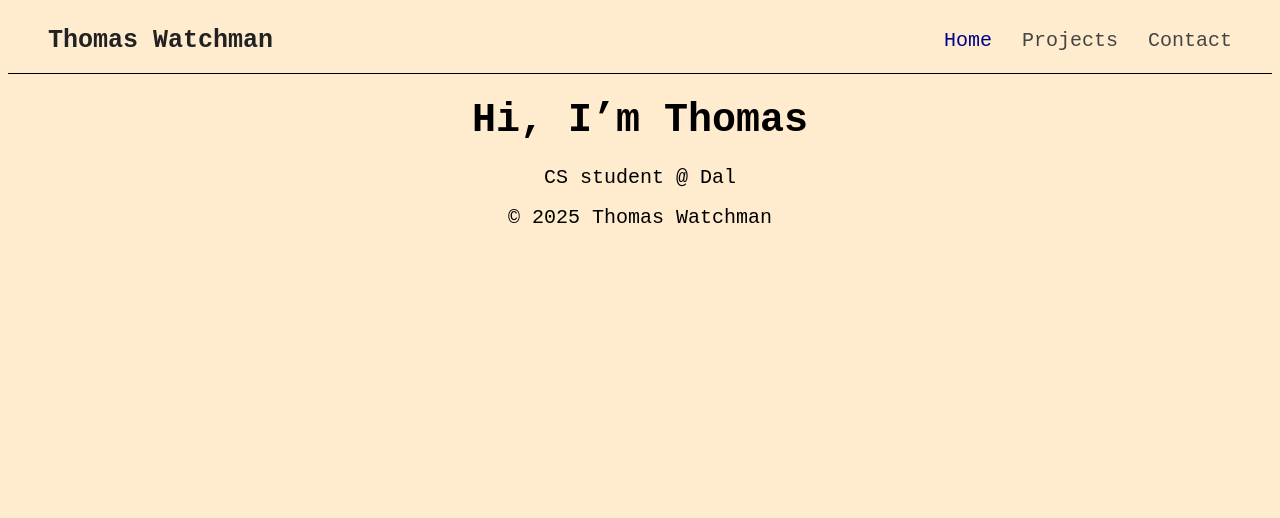
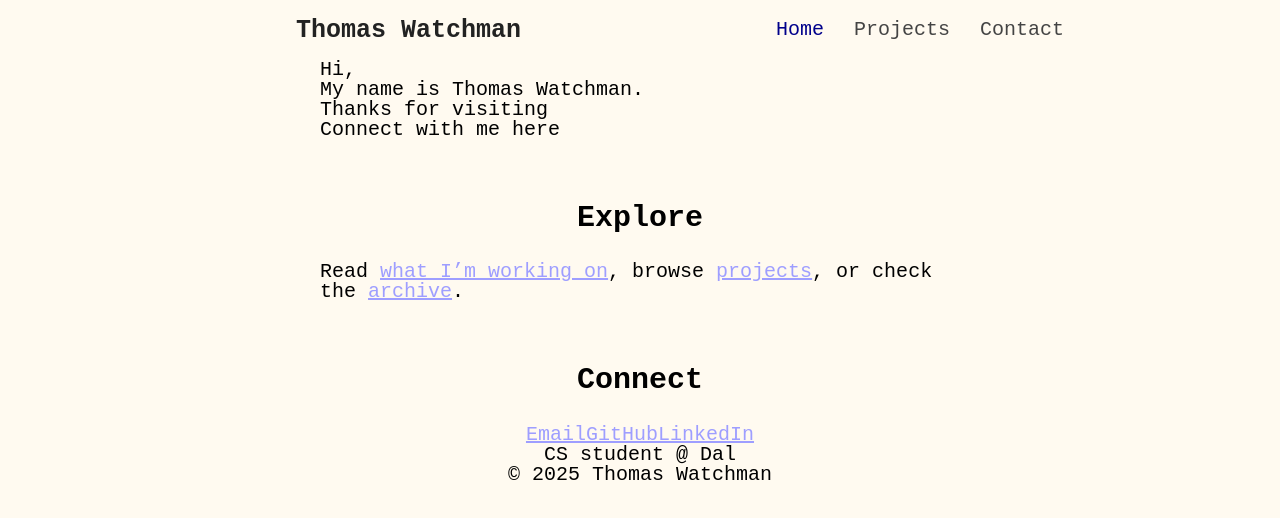
Before and after one commit to thomas12121212/PersonalWebsite, a React (Vite) app: page / in a window 1280 px wide. Shown: the top 518 px of the page. Built offline with nearby package versions, Linux system fonts and the light colour scheme.

Commit message:
some changes

```diff
--- a/src/App.css
+++ b/src/App.css
@@ -3,6 +3,25 @@
 #root {
   margin: 0 auto;
   text-align: center;
+}
+
+.navbar {
+  position: fixed;
+  width: 60%;
+  margin-left: 20%;
+  top: 0;
+  left: 0;
+  height: 20px;
+  display: flex;
+  justify-content: space-between;
+  align-items: center;
+  padding: 1rem 2rem;
+  background-color: floralwhite;
+  z-index: 1000;
+}
+.icon-row {
+  gap: 22px;
+  align-items: center;
 }
 
 .logo {
@@ -32,11 +51,3 @@
     animation: logo-spin infinite 20s linear;
   }
 }
-
-.card {
-  padding: 2em;
-}
-
-.read-the-docs {
-  color: #888;
-}
--- a/src/index.css
+++ b/src/index.css
@@ -5,22 +5,29 @@
   font-size: 20px;
 
   color-scheme: dark;
-  color: black;
-  background-color: blanchedalmond;
+  background-color: floralwhite;
+  color: black;/* hairline rules */
 
 }
+body{
+  margin: 0;
+  padding: 0;
+}
 
-.navbar {
-  display: flex;
-  justify-content: space-between;
-  align-items: center;
-  padding: 1rem 2rem;
-  background-color: blanchedalmond;
-  border-bottom: 1px solid ;
-  position: sticky;
-  top: 0;
-  z-index: 1000;
+h1, h2, h3 {
+  margin-top: 60px;
+  font-weight: 700;
+  line-height: 1.25;
+  text-align: center;
 }
+.paragraph {
+  text-align: left;
+  padding-left: 25%;
+  padding-right: 25%;
+}
+
+
+
 /* Logo (your name, top left) */
 .nav-logo {
   font-weight: 700;
@@ -34,6 +41,7 @@
   display: flex;
   gap: 1.5rem;
 }
+
 
 /* Link styling */
 .nav-links a {
--- a/src/pages/Home.jsx
+++ b/src/pages/Home.jsx
@@ -1,10 +1,32 @@
 export default function Home() {
   return (
-    <>
-      <h1>Hi, I’m Thomas </h1>
-      <p>
-        CS student @ Dal
-      </p>
-    </>
+      <>
+          <h1></h1>
+          <div className="paragraph">
+          <p>Hi,
+              <br></br> My name is Thomas Watchman.
+              <br></br> Thanks for visiting
+              <br></br> Connect with me here
+
+          </p>
+          </div>
+          <h2 className="section-title">Explore</h2>
+          <div className="paragraph">
+          <p>
+              Read <a href="#">what I’m working on</a>, browse <a href="#">projects</a>,
+              or check the <a href="#">archive</a>.
+          </p>
+          </div>
+          <h2 className="section-title">Connect</h2>
+          <div className="icon-row">
+              <a href="mailto:thomas@example.com">Email</a>
+              <a href="https://github.com/thomas12121212" target="_blank" rel="noopener noreferrer">GitHub</a>
+              <a href="https://www.linkedin.com/in/thomaswatchman" target="_blank"
+                 rel="noopener noreferrer">LinkedIn</a>
+          </div>
+          <div>
+              CS student @ Dal
+          </div>
+      </>
   )
 }
```
